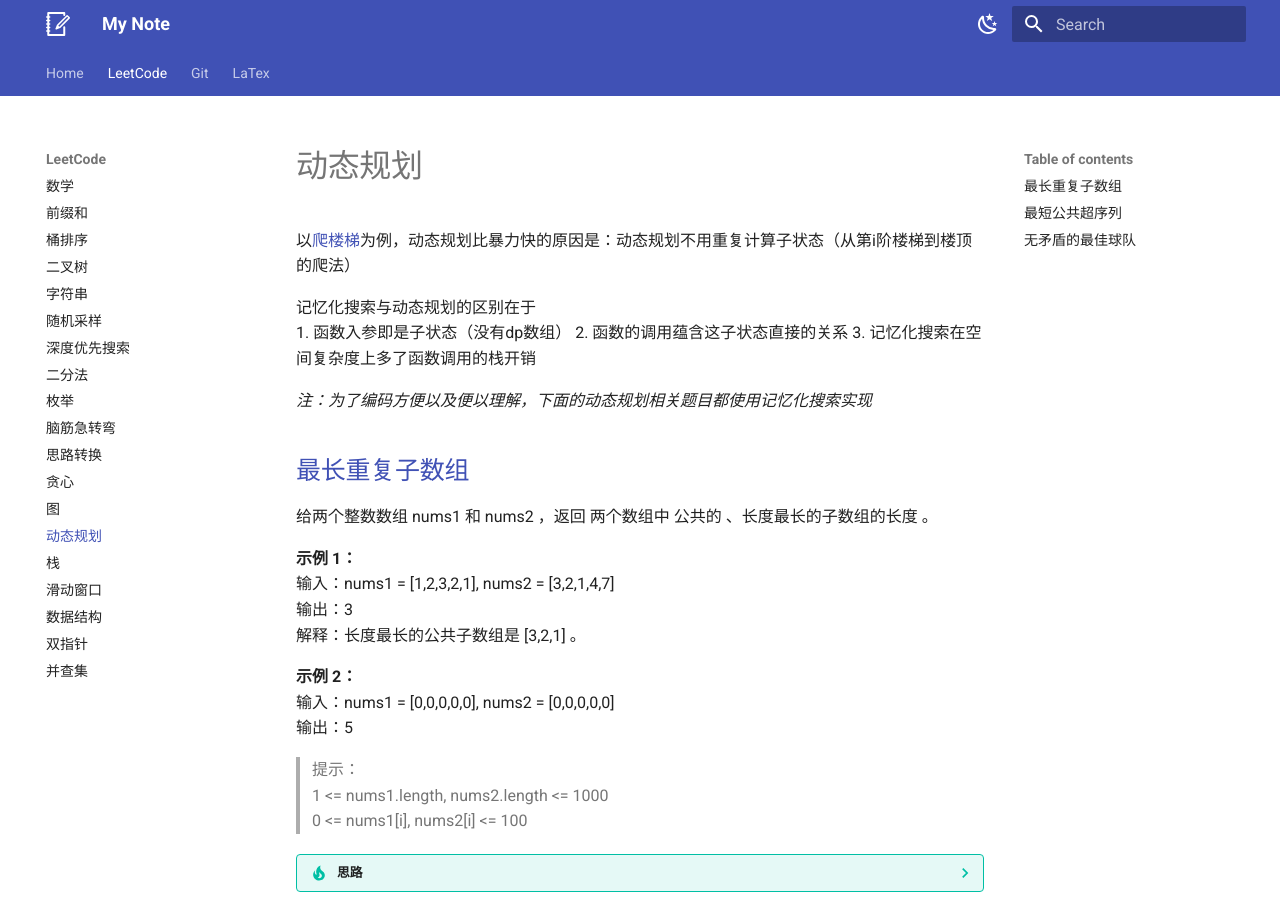
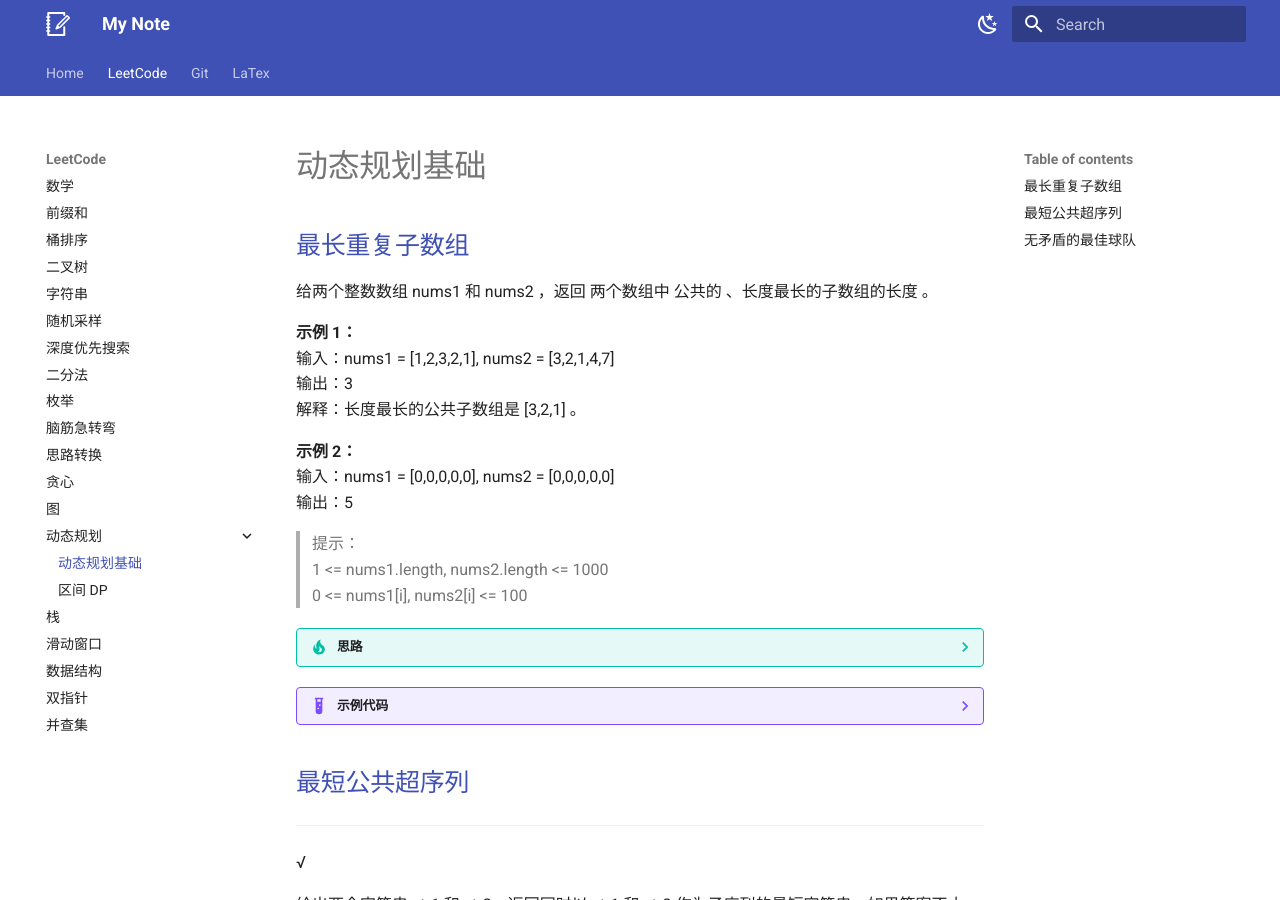
Before and after one commit to mjw879/my-note, an MkDocs documentation site: the page built from docs/LeetCode/dp/dp.md, in a window 1280 px wide and 900 px high. Built offline with MkDocs 1.6.1 and Material for MkDocs 9.7.7, drawn with Linux system fonts in a browser that asks for light colours.

Commit message:
leetcode:动态规划修改目录结构

```diff
--- a/docs/LeetCode/动态规划.md
+++ b/docs/LeetCode/dp/dp.md
@@ -1,13 +1,4 @@
-# 动态规划
-
-以[爬楼梯](https://leetcode.cn/problems/climbing-stairs/)为例，动态规划比暴力快的原因是：动态规划不用重复计算子状态（从第i阶楼梯到楼顶的爬法）
-
-记忆化搜索与动态规划的区别在于
-1. 函数入参即是子状态（没有dp数组）
-2. 函数的调用蕴含这子状态直接的关系
-3. 记忆化搜索在空间复杂度上多了函数调用的栈开销
-
-*注：为了编码方便以及便以理解，下面的动态规划相关题目都使用记忆化搜索实现*
+# 动态规划基础
 
 ## [最长重复子数组](https://leetcode.cn/problems/maximum-length-of-repeated-subarray/)
 给两个整数数组 nums1 和 nums2 ，返回 两个数组中 公共的 、长度最长的子数组的长度 。
--- a/mkdocs.yml
+++ b/mkdocs.yml
@@ -19,7 +19,10 @@ nav:
     - 思路转换: LeetCode/思路转换.md
     - 贪心: LeetCode/贪心.md
     - 图: LeetCode/图.md
-    - 动态规划: LeetCode/动态规划.md
+    - 动态规划:
+      - 动态规划: LeetCode/dp/index.md
+      - 动态规划基础: LeetCode/dp/dp.md
+      - 区间 DP: LeetCode/dp/interval.md
     - 栈: LeetCode/栈.md
     - 滑动窗口: LeetCode/滑动窗口.md
     - 数据结构: LeetCode/数据结构.md
```
Also changed, not shown: docs/LeetCode/dp/index.md (added, +12 -0 lines), docs/LeetCode/dp/interval.md (added, +1 -0 lines).
